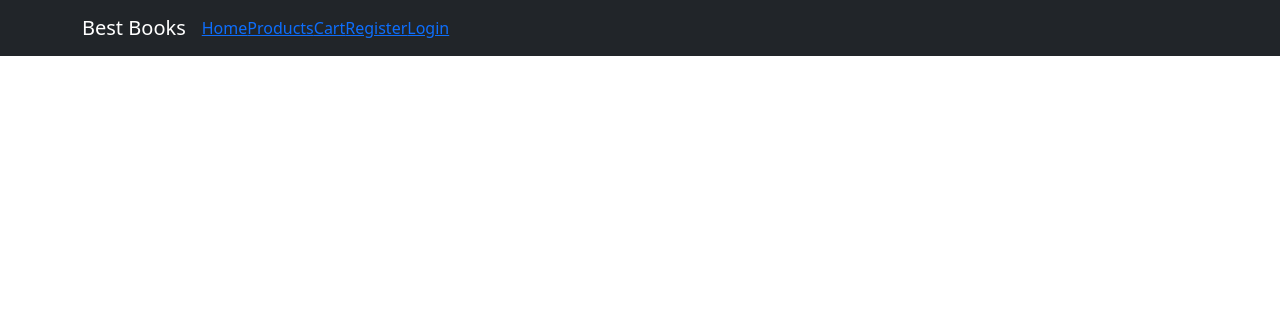
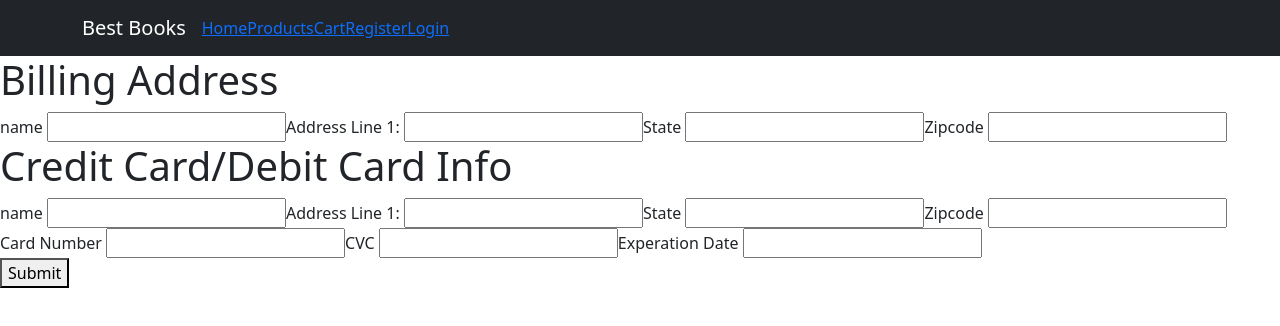
Before and after one commit to ljurecki/graceshopper, a React (Create React App) app: page /Checkout in a window 1280 px wide. Shown: the top 326 px of the page. Built offline with nearby package versions, Linux system fonts and the light colour scheme.

Commit message:
updated checout form

```diff
--- a/api/usersRouter.js
+++ b/api/usersRouter.js
@@ -8,7 +8,7 @@ const {
   getUser,
   getAllProductsByUser
 } = require('../db/')
-const { requireUser } = require('./utilities');
+const { requireUser } = require('./utils');
 
 const {
   UserDoesNotExistError,
--- a/src/App.js
+++ b/src/App.js
@@ -7,7 +7,8 @@ import {
     Home,
     Login,
     Register,
-    Products
+    Products,
+    Checkout
   } from './pages';
   // pulled this from fitnesstracker on Nov 20
   import { getUserData } from './api';
@@ -60,6 +61,10 @@ import {
               path='/cart'
               element={<Cart/>}
             />
+             <Route
+              path='/Checkout'
+              element={<Checkout/>}
+            />
             <Route
               path='/products'
               element={<Products user={user} jwt={jwt} isLoggedIn={isLoggedIn} />}
--- a/src/api/index.js
+++ b/src/api/index.js
@@ -1,4 +1,4 @@
-const BASE_URL = 'https://localhost:5432/api';
+const BASE_URL = 'http://localhost:3001/api';
 
 const createHeaders = jwt => {
     return jwt
--- /dev/null
+++ b/src/pages/Checkout.js
@@ -0,0 +1,36 @@
+import React from 'react';
+<link rel="stylesheet" href="checkout.css"></link>
+
+
+const Checkout = () => {
+    return (
+        <>
+            <div id="address">
+                <h1>
+                    Billing Address
+                </h1>
+                <form id="addressOne">
+                    <label>name <input type="text"/></label>
+                    <label>Address Line 1: <input type="text"/></label>
+                    <label>State <input type="text"/></label>
+                    <label>Zipcode <input type="text"/></label>
+                </form>
+                <h1>
+                    Credit Card/Debit Card Info
+                </h1>
+                <form id="addressTwo">
+                <label>name <input type="text"/></label>
+                    <label>Address Line 1: <input type="text"/></label>
+                    <label>State <input type="text"/></label>
+                    <label>Zipcode <input type="text"/></label>
+                    <label>Card Number <input type="text"/></label>
+                    <label>CVC <input type="text"/></label>
+                    <label>Experation Date <input type="text"/></label>
+                </form>
+                <button>Submit</button>
+            </div>
+        </>
+    )
+};
+
+export default Checkout;
--- a/src/pages/Login.js
+++ b/src/pages/Login.js
@@ -2,7 +2,7 @@ import React from 'react';
 import { Container, Tabs, Tab } from 'react-bootstrap';
 import { LoginForm } from '../components';
 
-const Login = ({ navigate }) => {
+const Login = ({ navigate, setJwt }) => {
   return (
     <>
       <Tabs
@@ -13,7 +13,7 @@ const Login = ({ navigate }) => {
         <Tab eventKey="Login" title="Login!"></Tab>
       </Tabs>
     <Container>
-      <LoginForm navigate={navigate} />
+      <LoginForm navigate={navigate} setJwt={setJwt} />
     </Container>
     </>
   );
--- a/src/pages/Products.js
+++ b/src/pages/Products.js
@@ -30,7 +30,7 @@ const Products = () => {
 
         {productsToDisplay ? (
           productsToDisplay.map(product => {
-            const { id, title, imageURL, description, price, author, genre } = product;
+            const { id, title, imageurl, description, price, author, genre } = product;
             return (
               <ListGroup.Item
                 key={id}
@@ -39,7 +39,7 @@ const Products = () => {
                 {title}
                 </Card.Title>
                 <Card.Text>
-                    {imageURL},
+                   <img src={imageurl}/>,
                     Description: {description},
                     Price: {price},
                     Author: {author},
--- /dev/null
+++ b/src/pages/checkout.css
@@ -0,0 +1,12 @@
+*{
+    display: flex;
+    flex-direction: column;
+}
+#addressOne{
+display: flex;
+flex-wrap: column;
+}
+#addressTwo{
+    display: flex;
+    flex-direction: column;
+    }
--- a/src/pages/index.js
+++ b/src/pages/index.js
@@ -3,3 +3,4 @@ export { default as Login } from './Login';
 export { default as Register } from './Register';
 export { default as Products } from './Products';
 export { default as Cart } from './Cart';
+export { default as Checkout } from './Checkout';
```
